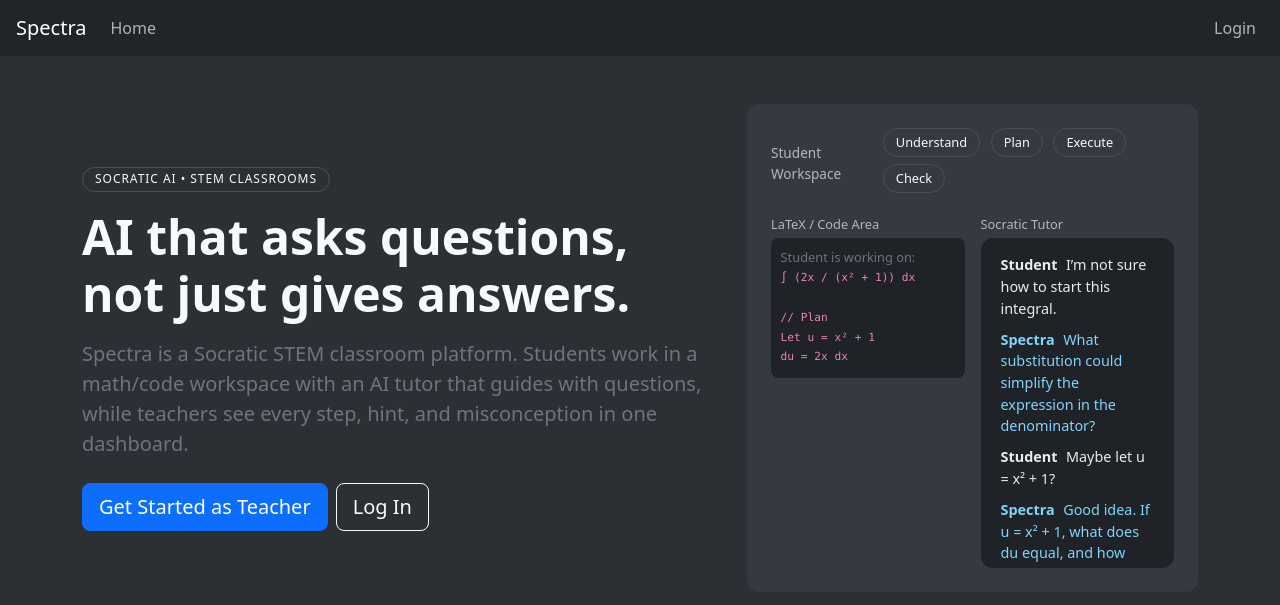
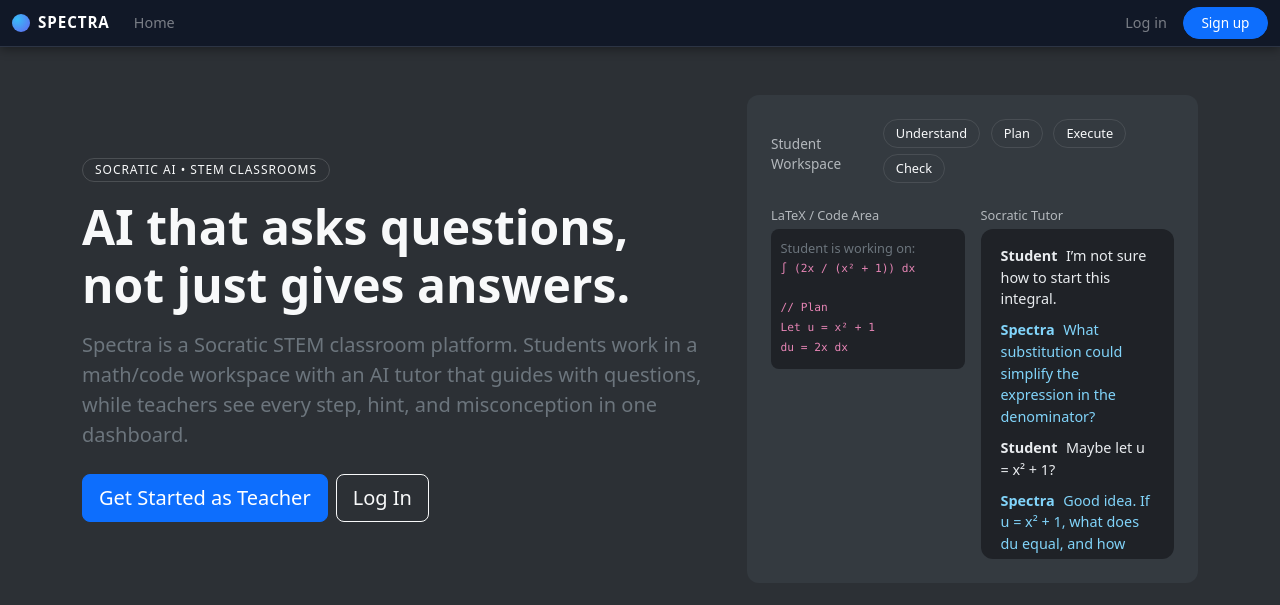
Before and after one commit to FormulaCarbon/Spectra, a Flask app: page / in a window 1280 px wide. Shown: the top 605 px of the page. Run offline with Flask 3, Linux system fonts and the light colour scheme.

Commit message:
Update layout.html
Updated layout.html to include styled navbar

```diff
--- a/src/templates/layout.html
+++ b/src/templates/layout.html
@@ -31,6 +31,70 @@
                     padding: 10px;
                     width: 100%;
                 }
+
+                .spectra-navbar {
+                    background: #111827;
+                    border-bottom: 1px solid rgba(148, 163, 184, 0.2);
+                    box-shadow: 0 2px 10px rgba(0, 0, 0, 0.4);
+                    padding-top: 0.4rem;
+                    padding-bottom: 0.4rem;
+                }
+
+                .spectra-navbar .navbar-brand {
+                    font-weight: 700;
+                    letter-spacing: 0.06em;
+                    text-transform: uppercase;
+                    font-size: 0.95rem;
+                    display: flex;
+                    align-items: center;
+                }
+
+                .spectra-navbar .brand-mark {
+                    width: 18px;
+                    height: 18px;
+                    border-radius: 999px;
+                    background: radial-gradient(circle at 30% 30%, #38bdf8, #6366f1);
+                    display: inline-block;
+                }
+
+                .spectra-navbar .brand-text {
+                    margin-left: 0.5rem;
+                }
+
+                .spectra-navbar .nav-link {
+                    font-size: 0.9rem;
+                    opacity: 0.8;
+                    transition: opacity 0.15s ease, color 0.15s ease, background-color 0.15s ease;
+                    border-radius: 999px;
+                    padding-inline: 0.9rem;
+                    padding-block: 0.3rem;
+                }
+
+                .spectra-navbar .nav-link:hover {
+                    opacity: 1;
+                    background-color: rgba(148, 163, 184, 0.15);
+                }
+
+                .spectra-navbar .nav-link.active {
+                    opacity: 1;
+                    background-color: rgba(59, 130, 246, 0.2);
+                    color: #e5e7eb !important;
+                }
+
+                .spectra-navbar .btn-auth {
+                    font-size: 0.85rem;
+                    border-radius: 999px;
+                    padding-inline: 1.1rem;
+                    padding-block: 0.3rem;
+                }
+
+                .spectra-navbar .navbar-toggler {
+                    border: none;
+                }
+
+                .spectra-navbar .navbar-toggler:focus {
+                    box-shadow: none;
+                }
             </style>
         {% endblock %}
     </head>
@@ -46,31 +110,53 @@
             {% endif %}
         {% endwith %}
         {% block navbar %}
-            <nav class="navbar navbar-expand-lg">
-                <a class="navbar-brand ms-3" href="/">Spectra</a>
-                <button class="navbar-toggler" type="button" data-toggle="collapse" data-target="#navbarNav" aria-controls="navbarNav" aria-expanded="false" aria-label="Toggle navigation">
-                    <span class="navbar-toggler-icon"></span>
-                </button>
-                <div class="collapse navbar-collapse" id="navbarNav">
-                    <ul class="navbar-nav">
-                        <li class="nav-item active">
-                            <a class="nav-link" href="/">Home</a>
-                        </li>
-                    </ul>
-                    <ul class="navbar-nav ms-auto me-3">
-                        {% if user == "" %}
+            <nav class="navbar navbar-expand-lg navbar-dark sticky-top spectra-navbar">
+                <div class="container-fluid">
+                    <a class="navbar-brand" href="/">
+                        <span class="brand-mark"></span>
+                        <span class="brand-text">Spectra</span>
+                    </a>
+
+                    <button class="navbar-toggler" type="button" data-bs-toggle="collapse"
+                            data-bs-target="#navbarMain" aria-controls="navbarMain"
+                            aria-expanded="false" aria-label="Toggle navigation">
+                        <span class="navbar-toggler-icon"></span>
+                    </button>
+
+                    <div class="collapse navbar-collapse" id="navbarMain">
+                        <ul class="navbar-nav me-auto mb-2 mb-lg-0">
                             <li class="nav-item">
-                                <a class="nav-link" href="/login">Login</a>
+                                <a class="nav-link {% if active_page == 'home' %}active{% endif %}" href="/">Home</a>
                             </li>
-                        {% else %}
+                            {% if user != "" %}
                             <li class="nav-item">
-                                <a class="nav-link" href="/profile">{{ user }}</a>
+                                <a class="nav-link {% if active_page == 'workspace' %}active{% endif %}" href="/editor">
+                                    Workspace
+                                </a>
                             </li>
-                            <li class="nav-item">
-                                <a class="nav-link" href="/logout">Logout</a>
-                            </li>
-                        {% endif %}
-                    </ul>
+                            {% endif %}
+                        </ul>
+
+                        <ul class="navbar-nav mb-2 mb-lg-0">
+                            {% if user == "" %}
+                                <li class="nav-item me-2">
+                                    <a class="nav-link" href="/login">Log in</a>
+                                </li>
+                                <li class="nav-item">
+                                    <a class="btn btn-primary btn-auth" href="/signup">Sign up</a>
+                                </li>
+                            {% else %}
+                                <li class="nav-item me-2 d-flex align-items-center">
+                                    <a class="nav-link" href="/profile">
+                                        {{ user }}
+                                    </a>
+                                </li>
+                                <li class="nav-item">
+                                    <a class="btn btn-outline-light btn-auth" href="/logout">Logout</a>
+                                </li>
+                            {% endif %}
+                        </ul>
+                    </div>
                 </div>
             </nav>
         {% endblock %}
```
